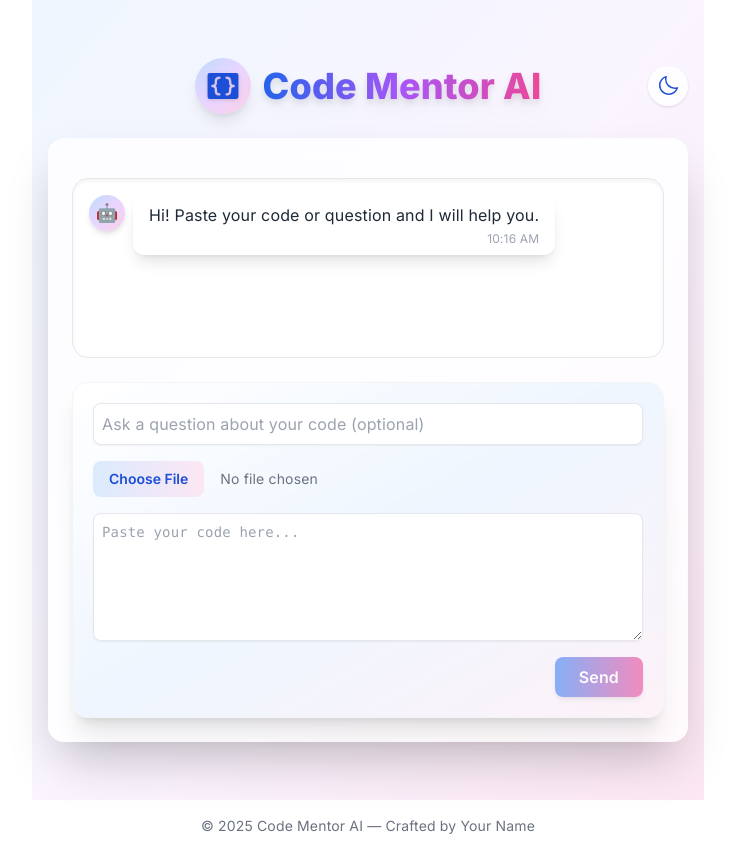
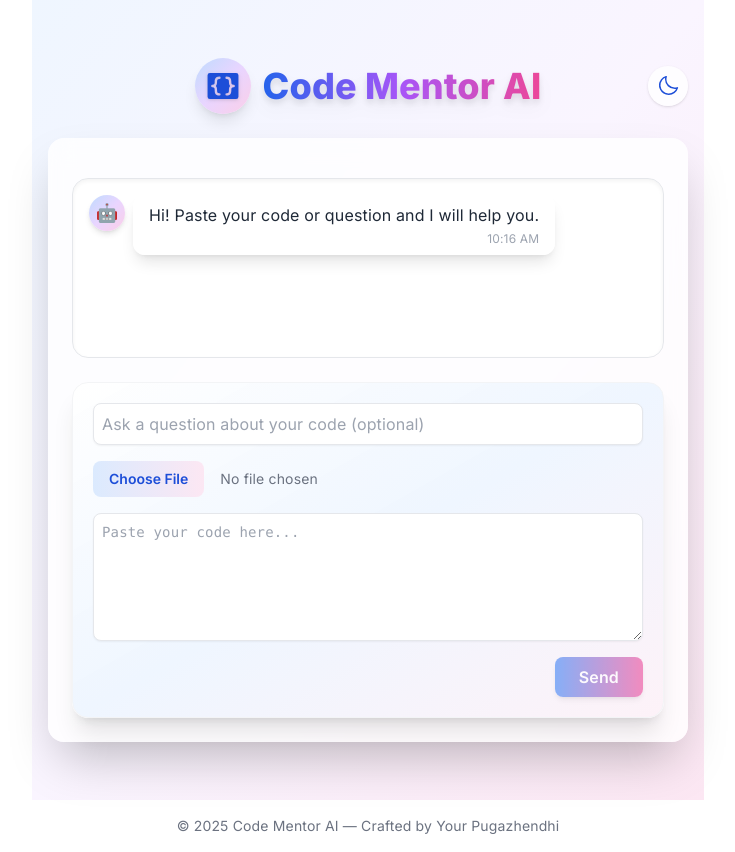
Before and after one commit to pugazhendhi99/Chat-with-Ai, a Next.js app: page / in a window 1280 px wide. Shown: the whole page, without its empty margins (272-1007 px from the left). Built offline with nearby package versions, Linux system fonts and the light colour scheme.

Commit message:
name changes

```diff
--- a/app/page.tsx
+++ b/app/page.tsx
@@ -65,7 +65,7 @@ export default function Home() {
         </div>
       </main>
       <footer className="w-full text-center py-4 text-sm text-gray-500 dark:text-gray-400 bg-transparent select-none">
-        © {new Date().getFullYear()} Code Mentor AI &mdash; Crafted by Your Name
+        © {new Date().getFullYear()} Code Mentor AI &mdash; Crafted by Your Pugazhendhi
       </footer>
     </>
   )
```
